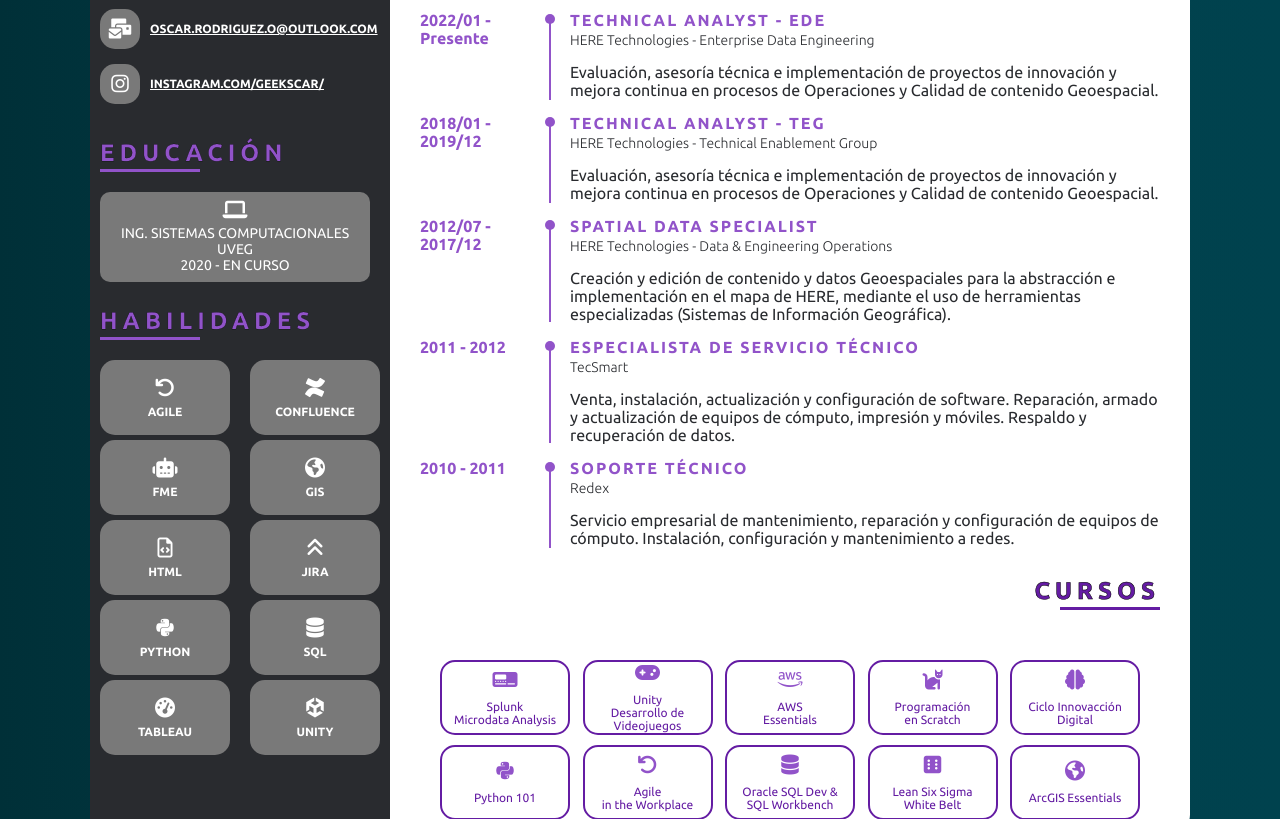
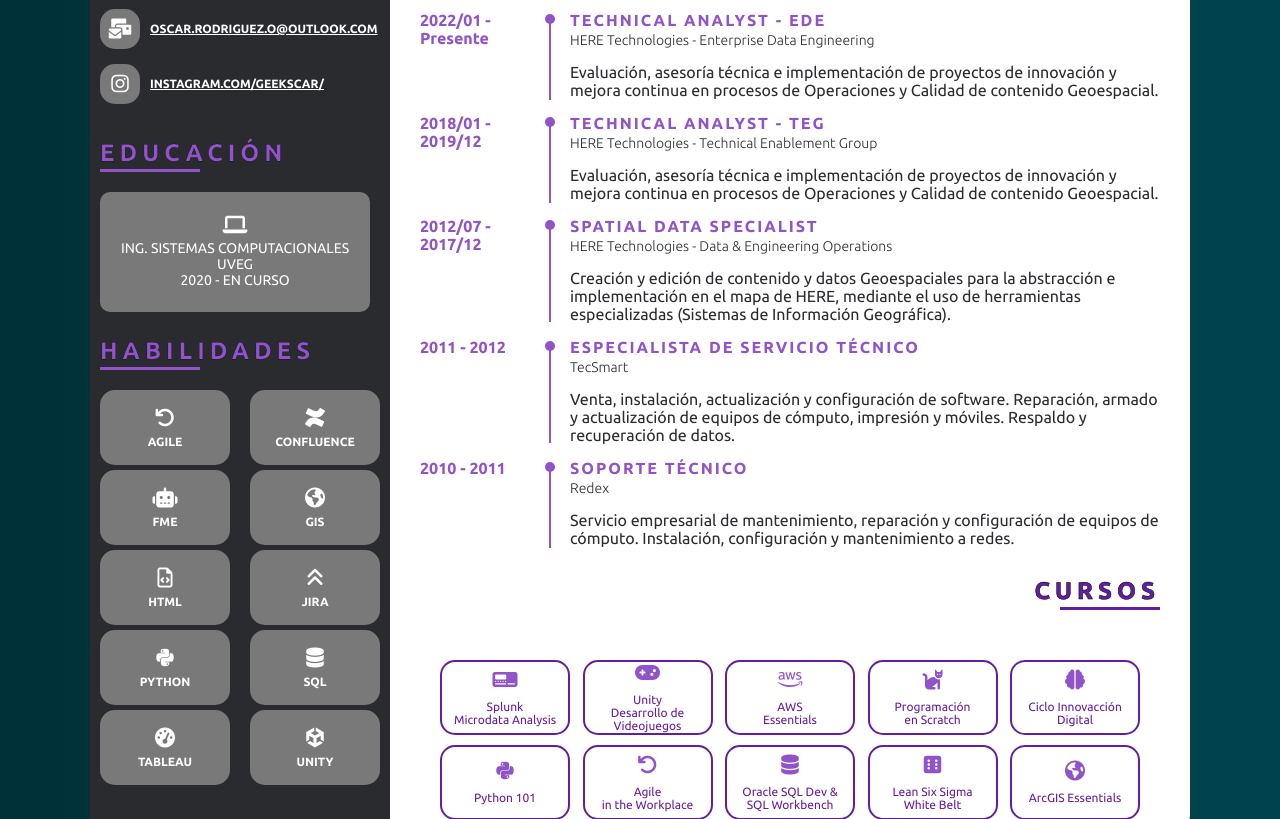
Before and after one commit to GeekscarM/GTS, a PHP site: page /cv.html in a window 1280 px wide. Shown: the part 367-1186 px from the top of the page. Run offline with PHP 8.4, Linux system fonts and the light colour scheme; some libraries are stand-ins or nearby versions.

Commit message:
Update cv_style.css
cvstyle update

```diff
--- a/css/cv_style.css
+++ b/css/cv_style.css
@@ -153,7 +153,7 @@
 
     .education .li_wrap {
         width: 270px;
-        height: 90px;
+        height: 120px;
         margin-bottom: 5px;
         border-radius: 10px;
         display: flex;
```
